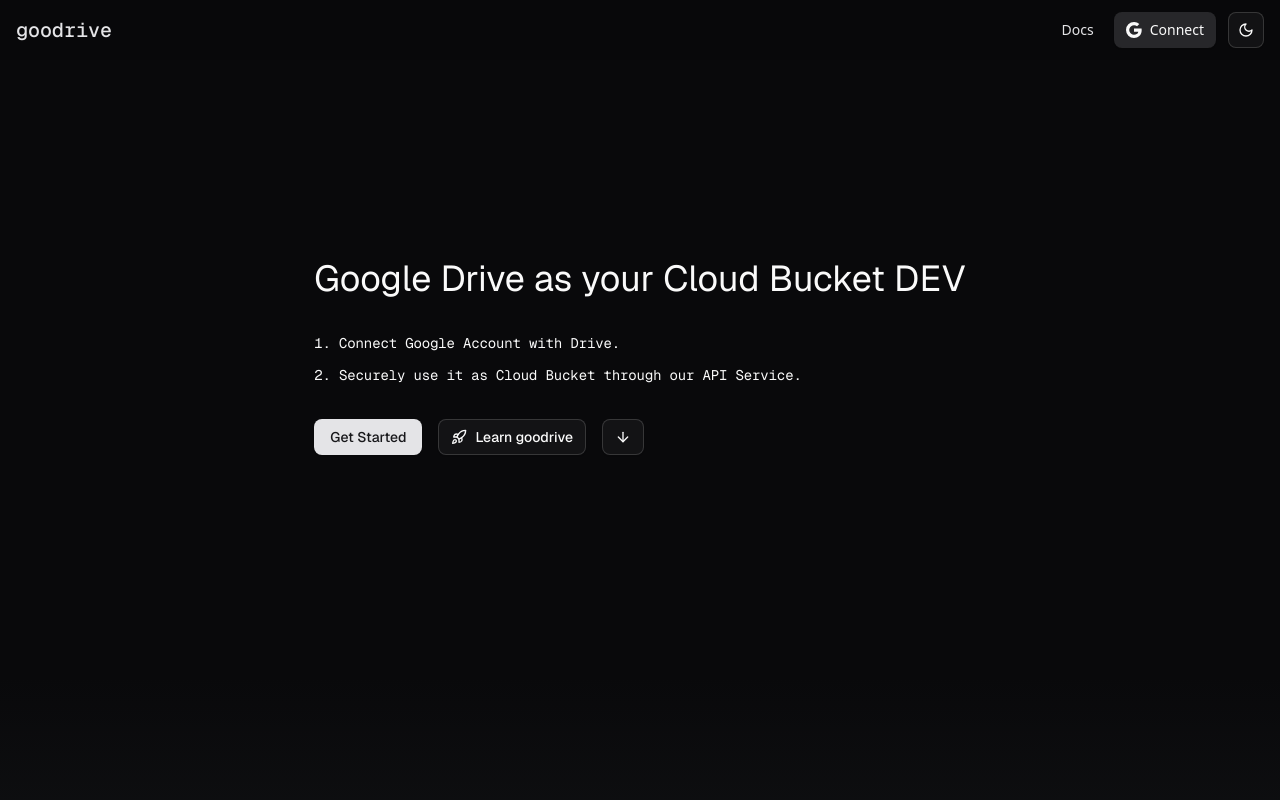
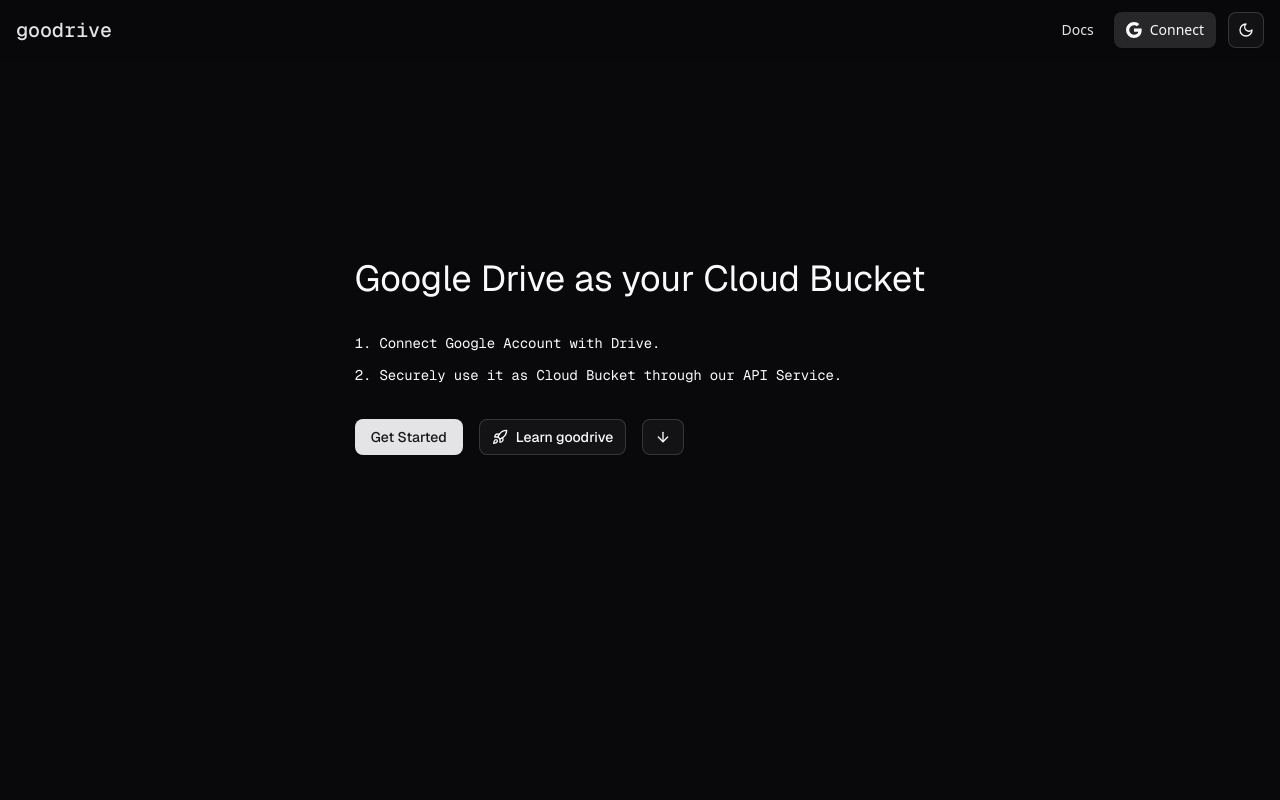
Before and after one commit to alexxborysov/goodrive, a Next.js app: page / in a window 1280 px wide. Shown: the top 800 px of the page. Built offline with nearby package versions, Linux system fonts and the light colour scheme; no server answers.

Commit message:
fix: rm 'dev' label

```diff
--- a/src/app/page.tsx
+++ b/src/app/page.tsx
@@ -12,12 +12,12 @@
 export default function Home() {
   return (
     <main className="mt-[61px] flex h-full w-full flex-col items-center justify-items-center font-[family-name:var(--font-geist-sans)]">
-      <section className="-mt-[13dvh] flex h-dvh flex-col items-center justify-center gap-[32px] px-5 sm:items-start md:px-2">
+      <section className="-mt-[13vh] flex h-screen flex-col items-center justify-center gap-[32px] px-5 sm:items-start md:px-2">
         <h1
           className="text-center text-3xl leading-10 xl:text-4xl"
           data-heading-tag="H1"
         >
-          Google Drive as your Cloud Bucket DEV
+          Google Drive as your Cloud Bucket
         </h1>
         <ol className="list-inside list-decimal text-center font-[family-name:var(--font-geist-mono)] text-sm/6 sm:text-left">
           <li className="mb-2 tracking-[-.01em]">
@@ -44,7 +44,7 @@
 
       <section
         id="charts"
-        className="from-0 -mt-20 flex w-full items-stretch justify-center from-[#09090B] via-[#151719] via-45% to-[#09090B] to-99% px-2 pt-40 pb-36 md:px-3 xl:px-6 dark:bg-gradient-to-b"
+        className="from-0 -mt-20 flex w-full items-stretch justify-center from-[#09090B] from-15% via-[#151719] via-45% to-[#09090B] to-99% px-2 pt-40 pb-36 md:px-3 xl:px-6 dark:bg-gradient-to-b"
       >
         <div className="grid w-full grid-cols-1 items-start justify-center xl:grid-cols-2 xl:gap-x-8">
           <div className="mb-6 grid w-full min-w-full scroll-m-48 grid-cols-1 gap-4 sm:grid-cols-2 xl:w-1/2 xl:grid-cols-1 xl:gap-6">
--- a/src/core/auth/effects/logout.ts
+++ b/src/core/auth/effects/logout.ts
@@ -3,13 +3,13 @@
 import { authModel } from '../model';
 import { Result } from '~/shared/types/result';
 import { toast } from 'sonner';
-import { delay } from '~/shared/lib/delay';
 
 export const logoutEffect = createAsyncThunk<Result<boolean, void>, void>(
   'logout-effect',
   async (_, { dispatch }) => {
     dispatch(authModel.actions.resetViewer());
-    delay(2_000).then(() => toast.info('See you again soon!'));
+    setTimeout(() => toast.info('See you again soon!'), 1_500);
+
     const query = await api.logout();
     return { success: !!query.success };
   }
--- a/src/kernel/layouts/default.tsx
+++ b/src/kernel/layouts/default.tsx
@@ -1,5 +1,6 @@
 'use client';
 
+import type { ReactNode } from 'react';
 import Link from 'next/link';
 import { usePathname } from 'next/navigation';
 import { GoogleIcon } from '~/shared/view/icons/google';
@@ -8,7 +9,6 @@
 import { Transition } from '~/shared/view/ui/transition';
 import { cn } from '~/shared/view/ui/utils';
 import { useEffectState, useViewer } from '~/core/auth/selectors';
-import type { ReactNode } from 'react';
 import { useAppDispatch } from '../store/mod';
 import { openSignInEffect } from '~/core/auth/effects/open-sign-in';
 import { useRouter } from 'next/navigation';
```
